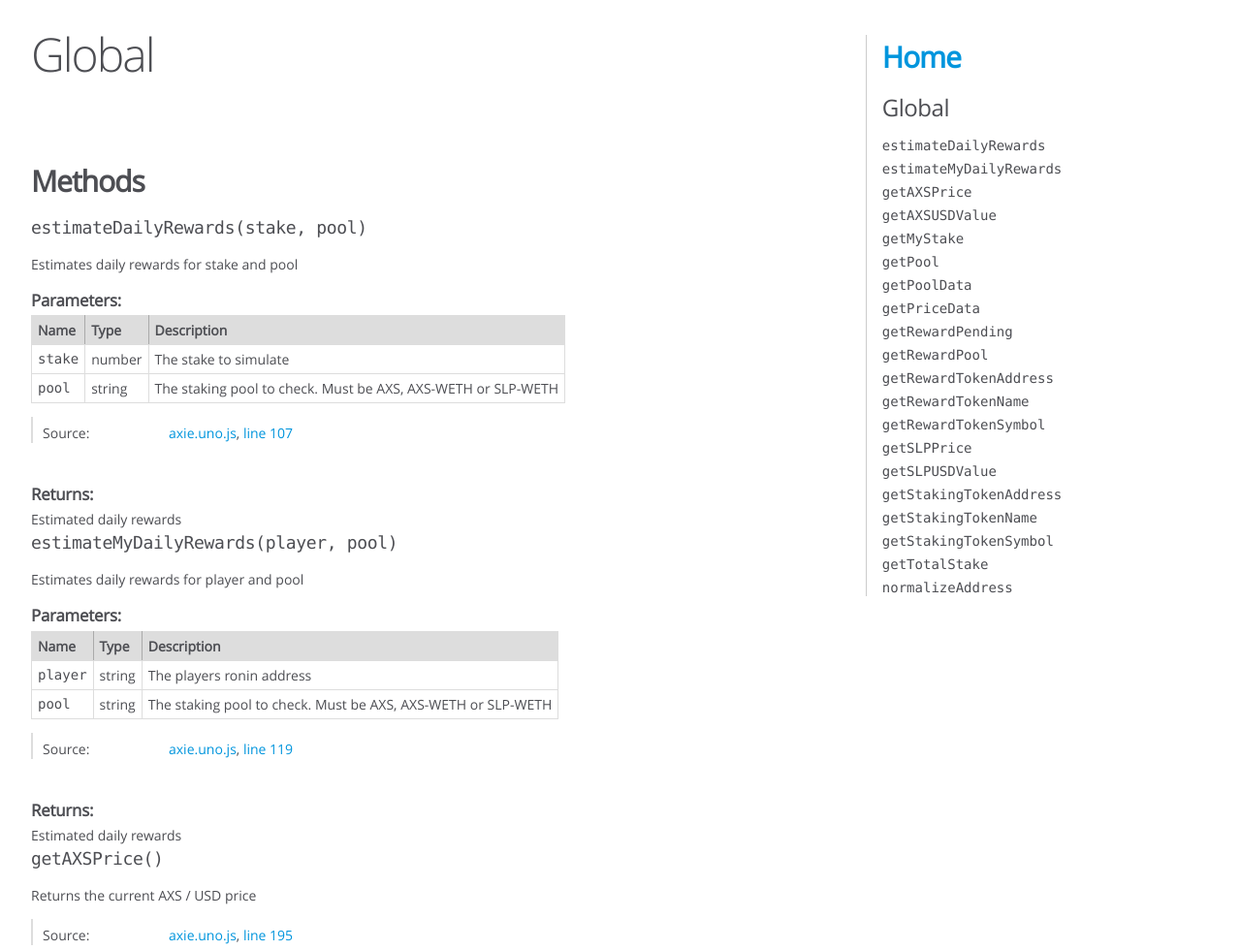
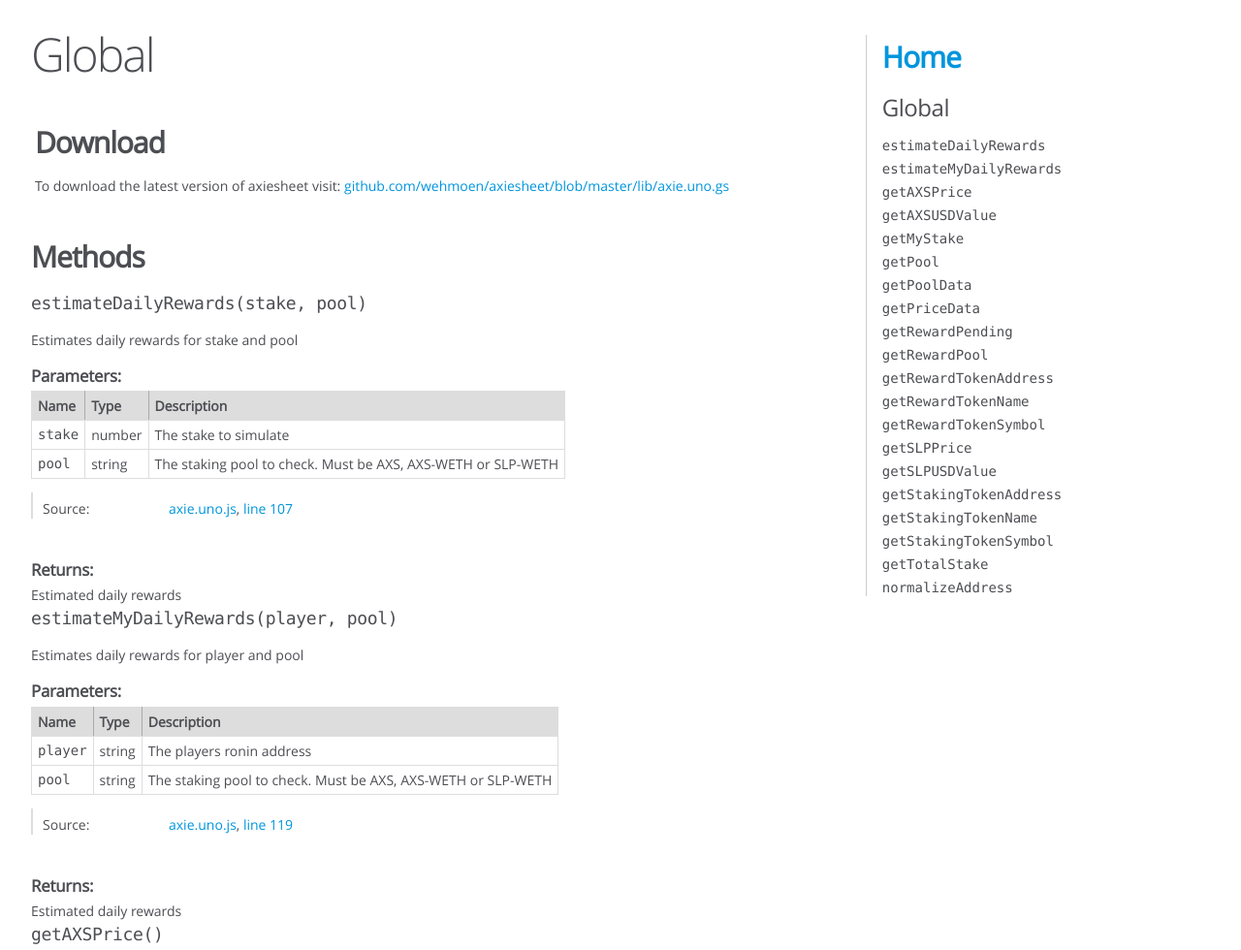
Before and after one commit to wehmoen/axiesheet, a plain HTML site: page index.html in a window 1280 px wide. Shown: the top 980 px of the page at 97% size. Drawn offline with Linux system fonts and the light colour scheme.

Commit message:
Add download link to index.html

```diff
--- a/index.html
+++ b/index.html
@@ -28,7 +28,9 @@
 
 <header>
 
-        <h2></h2>
+        <h2>Download</h2>
+
+        To download the latest version of axiesheet visit: <a href="https://github.com/wehmoen/axiesheet/blob/master/lib/axie.uno.gs">github.com/wehmoen/axiesheet/blob/master/lib/axie.uno.gs</a>
 
 
 </header>
```
